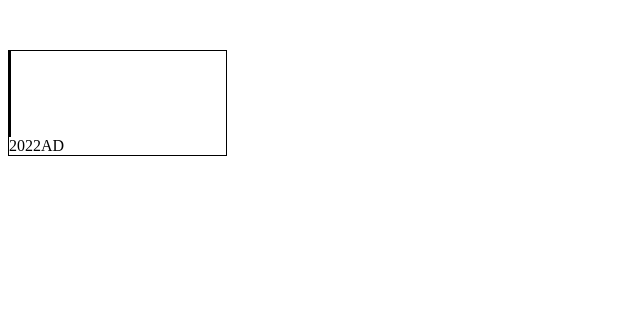
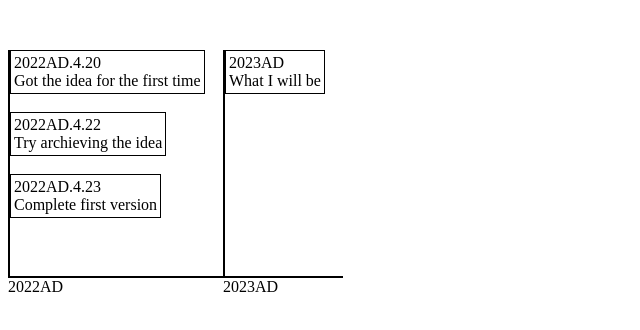
Before and after one commit to Rotten-LKZ/timeline, a plain HTML site: page index.html in a window 1280 px wide. Shown: the whole page, without its empty margins (0-640 px from the left). Drawn offline with Linux system fonts and the light colour scheme.

Commit message:
feat: render

```diff
--- a/index.html
+++ b/index.html
@@ -7,7 +7,6 @@
   <title>时间表</title>
   <style>
     #timeline {
-      border: 1px solid black;
       margin-top: 50px;
       position: relative;
     }
--- a/script.js
+++ b/script.js
@@ -1,15 +1,18 @@
 
 const YEAR_HEIGHT = getWidthInDom('2022AD')[1]
+const SHOW_TIME = true
 
 const parsedTimes = parseTimes(times)
 
 const timeline = document.getElementById('timeline')
+let maxHeight = 0
 
 // Calc height and weight
 ;(() => {
   let canvasHeight = 0
   let canvasWidth = 0
   for (const y in parsedTimes) {
+    maxHeight = Math.max(maxHeight, parsedTimes[y].height)
     canvasHeight = Math.max(canvasHeight, parsedTimes[y].height)
     // text width + padding + line width
     canvasWidth += parsedTimes[y].width + 20 + 2
@@ -25,15 +28,15 @@ const timeline = document.getElementById('timeline')
 // Start rendering
 ;(() => {
   let renderedWidth = 0
+  const height = maxHeight + 20 + 2;
   for (const y in parsedTimes) {
     const splitLineEl = document.createElement('span')
-    const splitLineElStyleHeight = parsedTimes[y].height + 20 + 2;
     const splitLineElStyle = {
       'position': 'absolute',
       'top': '0',
       'left': `${renderedWidth}px`,
       'width': '2px',
-      'height': `${parsedTimes[y].height + 20 + 2}px`,
+      'height': `${height}px`,
       'background-color': '#000',
     }
     splitLineEl.setAttribute('style', styleObject2String(splitLineElStyle))
@@ -42,12 +45,43 @@ const timeline = document.getElementById('timeline')
     const yearEl = document.createElement('span')
     const yearElStyle = {
       'position': 'absolute',
-      'top': `${splitLineElStyleHeight}px`,
+      'top': `${height}px`,
       'left': `${renderedWidth}px`,
     }
     yearEl.innerText = y
     yearEl.setAttribute('style', styleObject2String(yearElStyle))
     timeline.appendChild(yearEl)
+
+    const downLineEl = document.createElement('span')
+    const downLineElStyle = {
+      'position': 'absolute',
+      'top': `${height - 2}px`,
+      'left': `${renderedWidth + 2}px`,
+      'width': `${parsedTimes[y].width + 20}px`,
+      'height': '2px',
+      'background-color': '#000',
+    }
+    downLineEl.setAttribute('style', styleObject2String(downLineElStyle))
+    timeline.appendChild(downLineEl)
+
+    let renderedHeight = 0
+    for (const e of parsedTimes[y].events) {
+      const msgEl = document.createElement('span')
+      const msgElStyle = {
+        'position': 'absolute',
+        'top': `${renderedHeight}px`,
+        'left': `${renderedWidth + 2}px`,
+        'width': 'fit-content',
+        'max-width': '300px',
+        'padding': '3px',
+        'border': '1px solid #000',
+      }
+      msgEl.innerText = e.msg
+      msgEl.setAttribute('style', styleObject2String(msgElStyle))
+      timeline.appendChild(msgEl)
+      renderedHeight += msgEl.clientHeight + 20
+    }
+    renderedWidth += parsedTimes[y].width + 20 + 2
   }
 })()
 
@@ -98,19 +132,19 @@ function parseTimes(t) {
       split[i] = n
     }
 
-    const wh = getWidthInDom(con.msg, true)
+    const message = SHOW_TIME ? `${split.join('.')}\n${con.msg}` : con.msg
+    const wh = getWidthInDom(message, true)
     if (res[split[0]] === undefined) {
       res[split[0]] = {
-        events: [{ time: split, msg: con.msg }],
+        events: [{ time: split, msg: message }],
         width: wh[0],
         height: wh[1],
       }
     } else {
-      res[split[0]].events.push({ time: split, msg: con.msg })
+      res[split[0]].events.push({ time: split, msg: message })
       if (wh[0] > res[split[0]].width)
         res[split[0]].width = wh[0]
-      if (wh[1] > res[split[0]].height)
-        res[split[0]].height = wh[1]
+      res[split[0]].height += wh[1]
     }
   }
   for (const y in res)
--- a/times.js
+++ b/times.js
@@ -1,4 +1,6 @@
 const times = [
   { time: '2022.4.20', msg: 'Got the idea for the first time' },
   { time: '2022.4.22', msg: 'Try archieving the idea' },
+  { time: '2022.4.23', msg: 'Complete first version' },
+  { time: '2023', msg: 'What I will be' },
 ]
```
